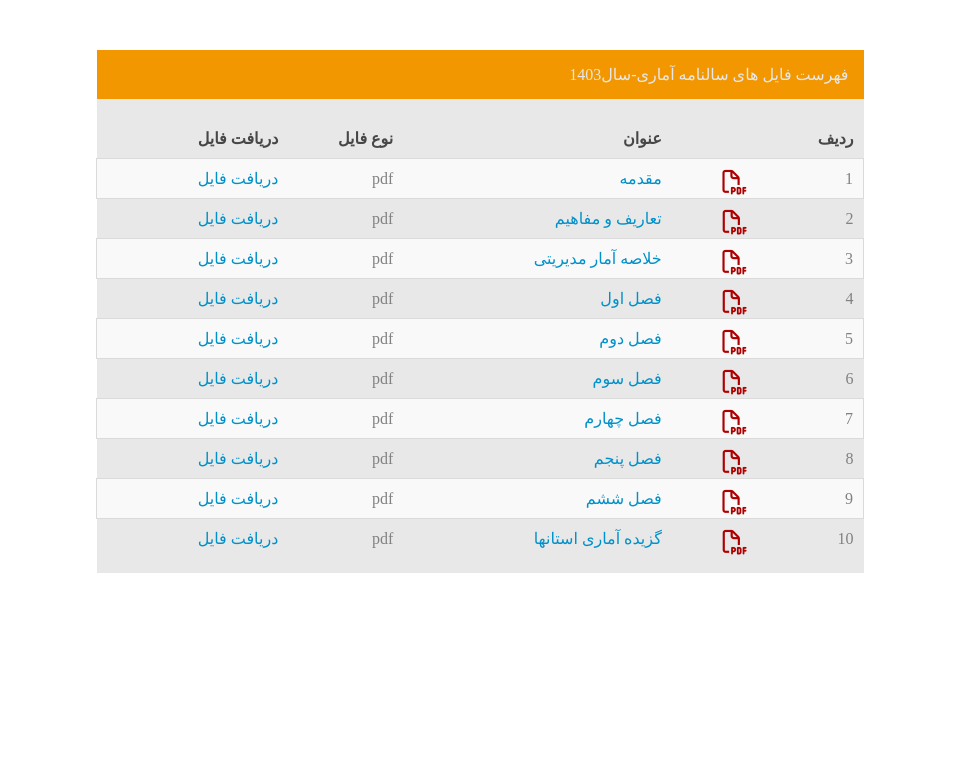
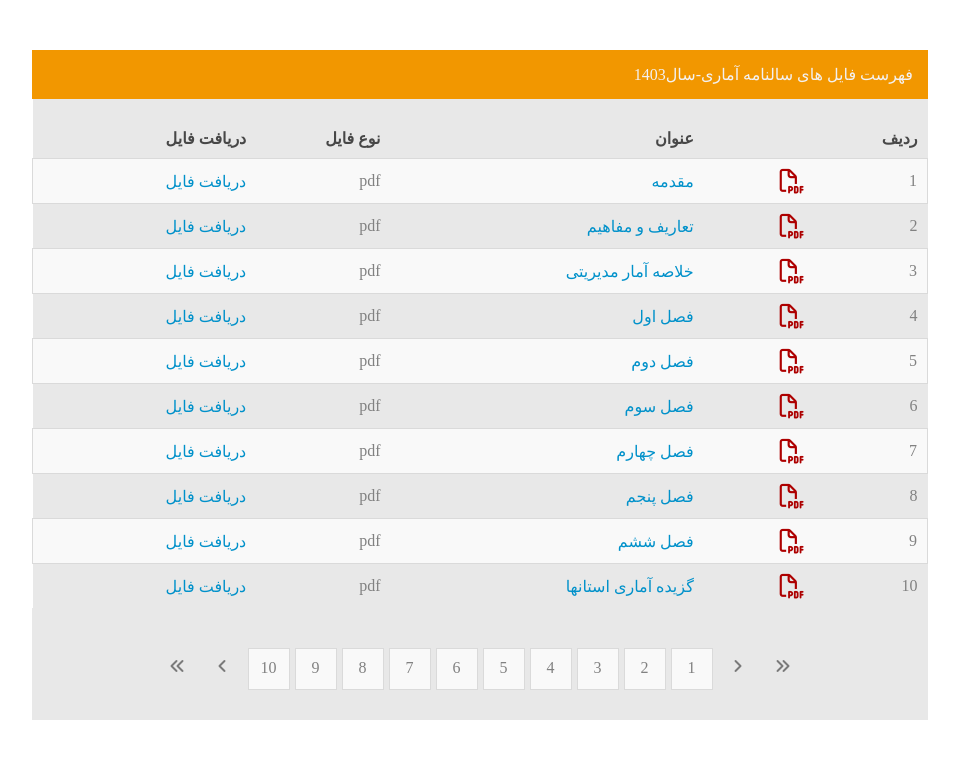
Before and after one commit to AmiraliAstaraki/Table-Sample2-for-company-By-Amirali, a website: page index.html in a window 1280 px wide. Shown: the whole page, without its empty margins (160-1119 px from the left). Drawn offline with Linux system fonts and the light colour scheme.

Commit message:
new version(pagination)

```diff
--- a/index.html
+++ b/index.html
@@ -1,5 +1,6 @@
 <!doctype html>
 <html lang="fa">
+
 <head>
   <meta charset="UTF-8" />
 
@@ -7,95 +8,136 @@
 
   <title>Table Sample_company Table</title>
 
-    <link
-      rel="stylesheet"
-      href="https://cdnjs.cloudflare.com/ajax/libs/font-awesome/7.3.1/css/all.min.css"
-    />
+  <link rel="stylesheet" href="node_modules/@fortawesome/fontawesome-free/css/all.css" />
 
-    <link
-      rel="stylesheet"
-      href="node_modules/vazirmatn/misc/Farsi-Digits/Vazirmatn-FD-font-face.css"
-    />
+  <link rel="stylesheet" href="node_modules/vazirmatn/misc/Farsi-Digits/Vazirmatn-FD-font-face.css" />
 
   <link rel="stylesheet" href="style/style.css" />
+
+  <!-- <style>
+
+  </style> -->
 </head>
+
 <body>
+
+  <main>
+
+
+    <section id="table">
+
+      <section id="table page">
+
         <table>
+
+          <caption>فهرست فایل های سالنامه آماری-سال1403</caption>
           <thead>
+
             <tr id="title">
-          <th colspan="4">فهرست فایل های سالنامه آماری-سال1403</th>
-        </tr>
-
-        <tr id="title2">
-          <th id="row">ردیف</th>
-          <th id="title3">عنوان</th>
-          <th id="file">نوع فایل</th>
-          <th id="filedown">دریافت فایل</th>
+              <th id="row" scope="col">ردیف</th>
+              <th id="pdf" scope="col"></th>
+              <th id="title1" scope="col">عنوان</th>
+              <th id="file" scope="col">نوع فایل</th>
+              <th id="filedown" scope="col">دریافت فایل</th>
             </tr>
           </thead>
 
           <tbody>
             <tr>
-          <td>1 <i class="fa-regular fa-file-pdf"></i></td>
-          <td><a href="#">مقدمه</a></td>
+              <td>1</td>
+              <td><i class="fa-regular fa-file-pdf"></i></td>
+              <td><a href="downloads/pdf.rar">مقدمه</a></td>
               <td>pdf</td>
               <td><a href="downloads/pdf.rar">دریافت فایل</a></td>
             </tr>
             <tr>
-          <td>2 <i class="fa-regular fa-file-pdf"></i></td>
-          <td><a href="#">تعاریف و مفاهیم</a></td>
+              <td>2</td>
+              <td><i class="fa-regular fa-file-pdf"></i></td>
+              <td><a href="downloads/pdf.rar">تعاریف و مفاهیم</a></td>
               <td>pdf</td>
               <td><a href="downloads/pdf.rar">دریافت فایل</a></td>
             </tr>
             <tr>
-          <td>3 <i class="fa-regular fa-file-pdf"></i></td>
-          <td><a href="#">خلاصه آمار مدیریتی</a></td>
+              <td>3</td>
+              <td><i class="fa-regular fa-file-pdf"></i></td>
+              <td><a href="downloads/pdf.rar">خلاصه آمار مدیریتی</a></td>
               <td>pdf</td>
               <td><a href="downloads/pdf.rar">دریافت فایل</a></td>
             </tr>
             <tr>
-          <td>4 <i class="fa-regular fa-file-pdf"></i></td>
-          <td><a href="#">فصل اول</a></td>
+              <td>4</td>
+              <td><i class="fa-regular fa-file-pdf"></i></td>
+              <td><a href="downloads/pdf.rar">فصل اول</a></td>
               <td>pdf</td>
               <td><a href="downloads/pdf.rar">دریافت فایل</a></td>
             </tr>
             <tr>
-          <td>5 <i class="fa-regular fa-file-pdf"></i></td>
-          <td><a href="#">فصل دوم</a></td>
+              <td>5</td>
+              <td><i class="fa-regular fa-file-pdf"></i></td>
+              <td><a href="downloads/pdf.rar">فصل دوم</a></td>
               <td>pdf</td>
               <td><a href="downloads/pdf.rar">دریافت فایل</a></td>
             </tr>
             <tr>
-          <td>6 <i class="fa-regular fa-file-pdf"></i></td>
-          <td><a href="#">فصل سوم</a></td>
+              <td>6</td>
+              <td><i class="fa-regular fa-file-pdf"></i></td>
+              <td><a href="downloads/pdf.rar">فصل سوم</a></td>
               <td>pdf</td>
               <td><a href="downloads/pdf.rar">دریافت فایل</a></td>
             </tr>
             <tr>
-          <td>7 <i class="fa-regular fa-file-pdf"></i></td>
-          <td><a href="#">فصل چهارم</a></td>
+              <td>7</td>
+              <td><i class="fa-regular fa-file-pdf"></i></td>
+              <td><a href="downloads/pdf.rar">فصل چهارم</a></td>
               <td>pdf</td>
               <td><a href="downloads/pdf.rar">دریافت فایل</a></td>
             </tr>
             <tr>
-          <td>8 <i class="fa-regular fa-file-pdf"></i></td>
-          <td><a href="#">فصل پنجم</a></td>
+              <td>8</td>
+              <td><i class="fa-regular fa-file-pdf"></i></td>
+              <td><a href="downloads/pdf.rar">فصل پنجم</a></td>
               <td>pdf</td>
               <td><a href="downloads/pdf.rar">دریافت فایل</a></td>
             </tr>
             <tr>
-          <td>9 <i class="fa-regular fa-file-pdf"></i></td>
-          <td><a href="#">فصل ششم</a></td>
+              <td>9</td>
+              <td><i class="fa-regular fa-file-pdf"></i></td>
+              <td><a href="downloads/pdf.rar">فصل ششم</a></td>
               <td>pdf</td>
               <td><a href="downloads/pdf.rar">دریافت فایل</a></td>
             </tr>
-        <tr id="lastrow">
-          <td>10 <i class="fa-regular fa-file-pdf"></i></td>
-          <td><a href="#">گزیده آماری استانها</a></td>
+            <tr>
+              <td>10</td>
+              <td><i class="fa-regular fa-file-pdf"></i></td>
+              <td><a href="downloads/pdf.rar">گزیده آماری استانها</a></td>
               <td>pdf</td>
               <td><a href="downloads/pdf.rar">دریافت فایل</a></td>
             </tr>
           </tbody>
         </table>
+
+      </section>
+
+      <section id="pagination">
+
+        <div class="angle"><a href="#"><i class="fa-solid fa-angles-right"></i></a></div>
+        <div class="angle"><a href="#"><i class="fa-solid fa-angle-right"></i></a></div>
+        <div class="pageclick"><a href="#">1</a></div>
+        <div class="pageclick"><a href="#">2</a></div>
+        <div class="pageclick"><a href="#">3</a></div>
+        <div class="pageclick"><a href="#">4</a></div>
+        <div class="pageclick"><a href="#">5</a></div>
+        <div class="pageclick"><a href="#">6</a></div>
+        <div class="pageclick"><a href="#">7</a></div>
+        <div class="pageclick"><a href="#">8</a></div>
+        <div class="pageclick"><a href="#">9</a></div>
+        <div class="pageclick"><a href="#">10</a></div>
+        <div class="angle"><a href="#"><i class="fa-solid fa-angle-left"></i></a></div>
+        <div class="angle"><a href="#"><i class="fa-solid fa-angles-left"></i></a></div>
+      </section>
+    </section>
+
+  </main>
 </body>
+
 </html>
--- a/package.json
+++ b/package.json
@@ -1,5 +1,6 @@
 {
   "dependencies": {
+    "@fortawesome/fontawesome-free": "^7.3.1",
     "vazirmatn": "^33.0.3"
   }
 }
--- a/style/style.css
+++ b/style/style.css
@@ -7,16 +7,21 @@
 }
 
 table {
-        width: 60%;
-        margin: 50px auto;
+  width: 70%;
+  margin: 50px auto 0px auto;
   border-collapse: collapse;
 }
 
 #row {
-        width: 25%;
+  width: 12.5%;
 }
 
-      #title3 {
+#pdf {
+
+  width: 12.5;
+}
+
+#title1 {
   width: 35%;
 }
 
@@ -32,54 +37,110 @@
   margin: 0px 20px;
 }
 
-      thead > tr#title > th {
+caption {
   padding: 15px;
   background-color: #f29700;
-        color: #e7e7e7;
+  color: #f3f1f1;
   text-align: right;
   font-weight: 400;
 }
 
-      thead > tr#title2 > th {
+thead>tr#title>th {
   background-color: #e8e8e8;
   color: rgb(71, 71, 71);
   text-align: right;
   padding: 30px 10px 10px 10px;
 }
 
-      tbody > tr > td {
+tbody>tr>td {
   padding: 10px;
   text-align: right;
   color: #818181;
-        position: relative;
 }
 
-      tbody > tr:nth-child(odd) {
+tbody>tr:nth-child(odd) {
   background-color: #f9f9f9;
   border: 1px solid rgb(218, 218, 218);
 }
 
-      tbody > tr:nth-child(even) {
+tbody>tr:nth-child(even) {
   background-color: #e8e8e8;
 }
 
-      a {
+tbody a {
   text-decoration: none;
   color: rgb(0, 145, 202);
   transition: all 0.3s;
 }
 
-      a:hover {
-        background-color: #c9c9c9;
+tbody a:hover {
+  color: #f29700;
 }
 
-      i {
+tbody i {
   color: rgb(173, 0, 0);
-        position: absolute;
   font-size: 23px;
   right: 60%;
 }
 
-      #lastrow td {
-        padding: 10px 10px 25px 10px;
+section#pagination {
+
+  display: flex;
+  flex: 1;
+  width: 70%;
+  margin: 0px auto;
+  background-color: #e8e8e8;
+  justify-content: center;
+  padding: 40px 30px 30px 30px;
+  gap: 5px;
 }
+
+section#pagination>div.pageclick {
+
+
+  border: 1px solid #dadada;
+}
+
+section#pagination>div.pageclick a {
+
+  text-decoration: none;
+  color: #818181;
+  background-color: #f9f9f9;
+  display: block;
+  text-align: center;
+  width: 40px;
+  height: 40px;
+  padding: 10px;
+  transition: all .5s;
+
+}
+
+section#pagination>div.pageclick a:hover {
+
+  background-color: #f29700;
+  color: #f2f2f2;
+}
+
+section#pagination>div.angle a {
+
+  transition: all .5s;
+  text-decoration: none;
+  display: block;
+  text-align: center;
+  width: 40px;
+  height: 40px;
+  padding: 10px;
+
+}
+
+.angle i {
+
+  color: #7a7a7a;
+  transition: all .5s;
+}
+
+.angle i:hover {
+
+  color: #a19f9f;
+
+}
```
Also changed, not shown: 1 other file. Lines whose indentation alone changed are shown as unchanged.
